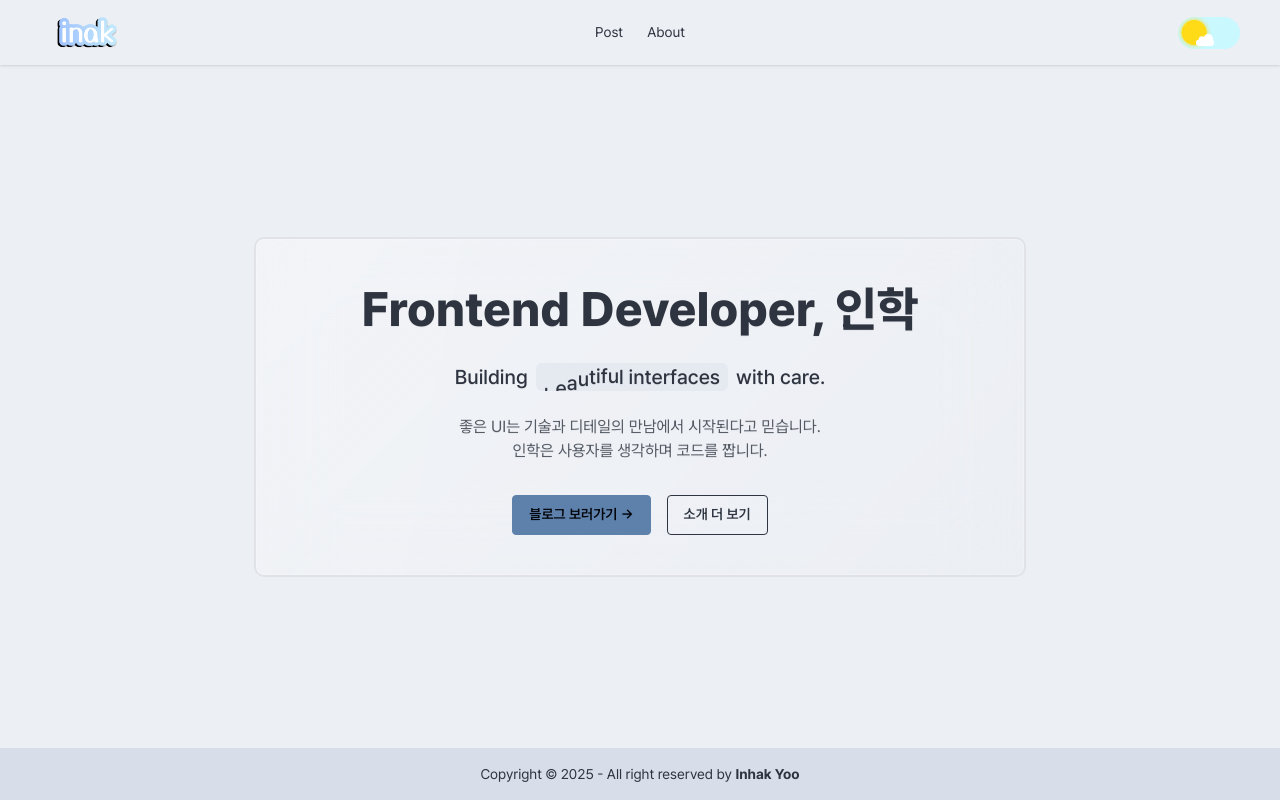
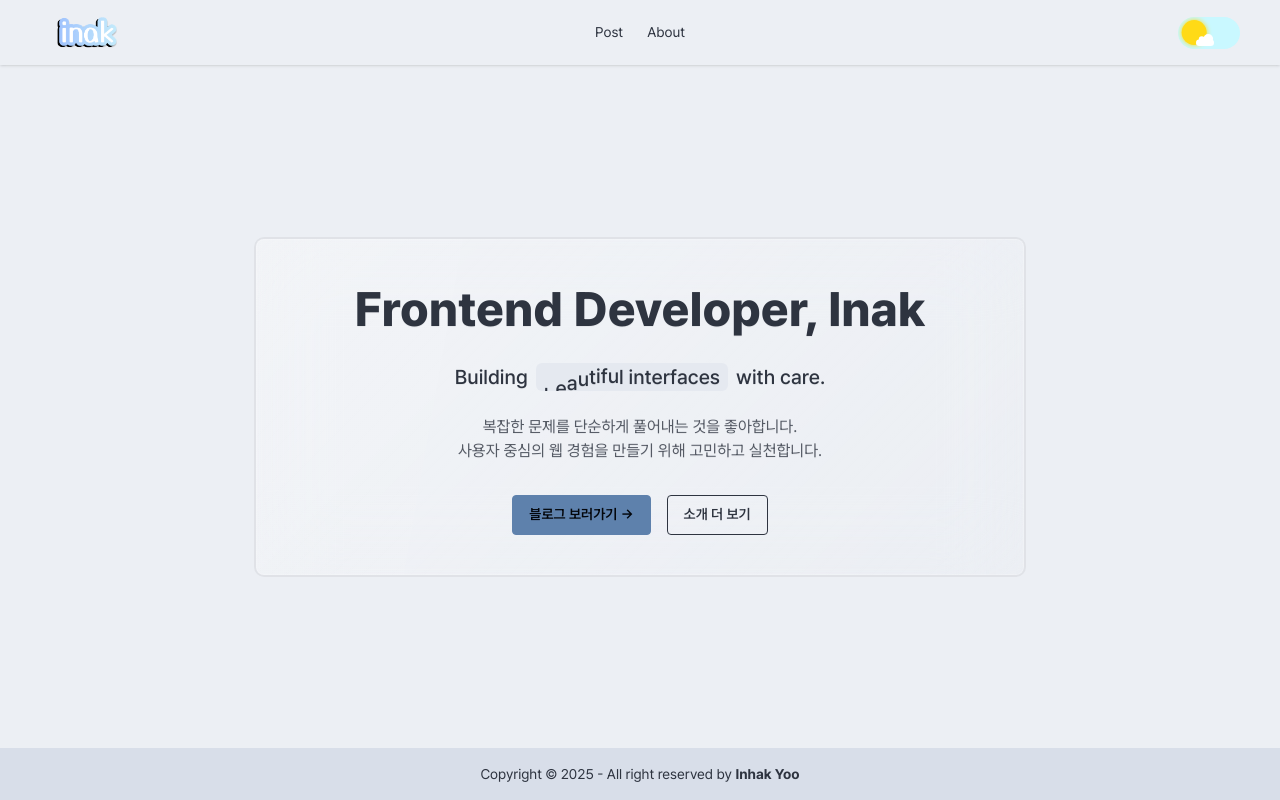
Before and after one commit to Yooinhak/inak-blog, a Next.js app: page / in a window 1280 px wide. Built offline with nearby package versions, Linux system fonts and the light colour scheme.

Commit message:
fix. main page description

```diff
--- a/src/app/page.tsx
+++ b/src/app/page.tsx
@@ -9,10 +9,10 @@ export default function Home() {
     <section className="hero min-h-[calc(100vh_-_65px_-_52px)] bg-base-100">
       <div className="hero-content text-center flex flex-col gap-6 max-w-3xl w-full glass p-10 rounded-box">
         <h1 className="text-4xl sm:text-5xl font-extrabold text-base-content leading-tight">
-          Frontend Developer, 인학
+          Frontend Developer, Inak
         </h1>
 
-        <p className="text-lg sm:text-xl font-medium text-base-content flex gap-2 items-center">
+        <section className="text-lg sm:text-xl font-medium text-base-content flex gap-2 items-center">
           Building
           <RotatingText
             texts={['accessible UIs', 'scalable systems', 'beautiful interfaces', 'performant apps', 'React projects']}
@@ -27,12 +27,12 @@ export default function Home() {
             rotationInterval={2000}
           />
           with care.
-        </p>
+        </section>
 
         <p className="text-base-content text-sm sm:text-base opacity-80">
-          좋은 UI는 기술과 디테일의 만남에서 시작된다고 믿습니다.
+          복잡한 문제를 단순하게 풀어내는 것을 좋아합니다.
           <br />
-          인학은 사용자를 생각하며 코드를 짭니다.
+          사용자 중심의 웹 경험을 만들기 위해 고민하고 실천합니다.
         </p>
 
         <div className="flex flex-col sm:flex-row justify-center gap-4 pt-2">
--- a/src/components/Header/index.tsx
+++ b/src/components/Header/index.tsx
@@ -24,7 +24,7 @@ const Header = () => {
   ));
 
   return (
-    <div className="navbar bg-base-100 shadow-sm justify-center">
+    <nav className="navbar bg-base-100 shadow-sm justify-center">
       <div className="flex w-full max-w-[1200px]">
         <div className="navbar-start">
           <div className="dropdown">
@@ -65,7 +65,7 @@ const Header = () => {
           <DarkMode />
         </div>
       </div>
-    </div>
+    </nav>
   );
 };
 
```
